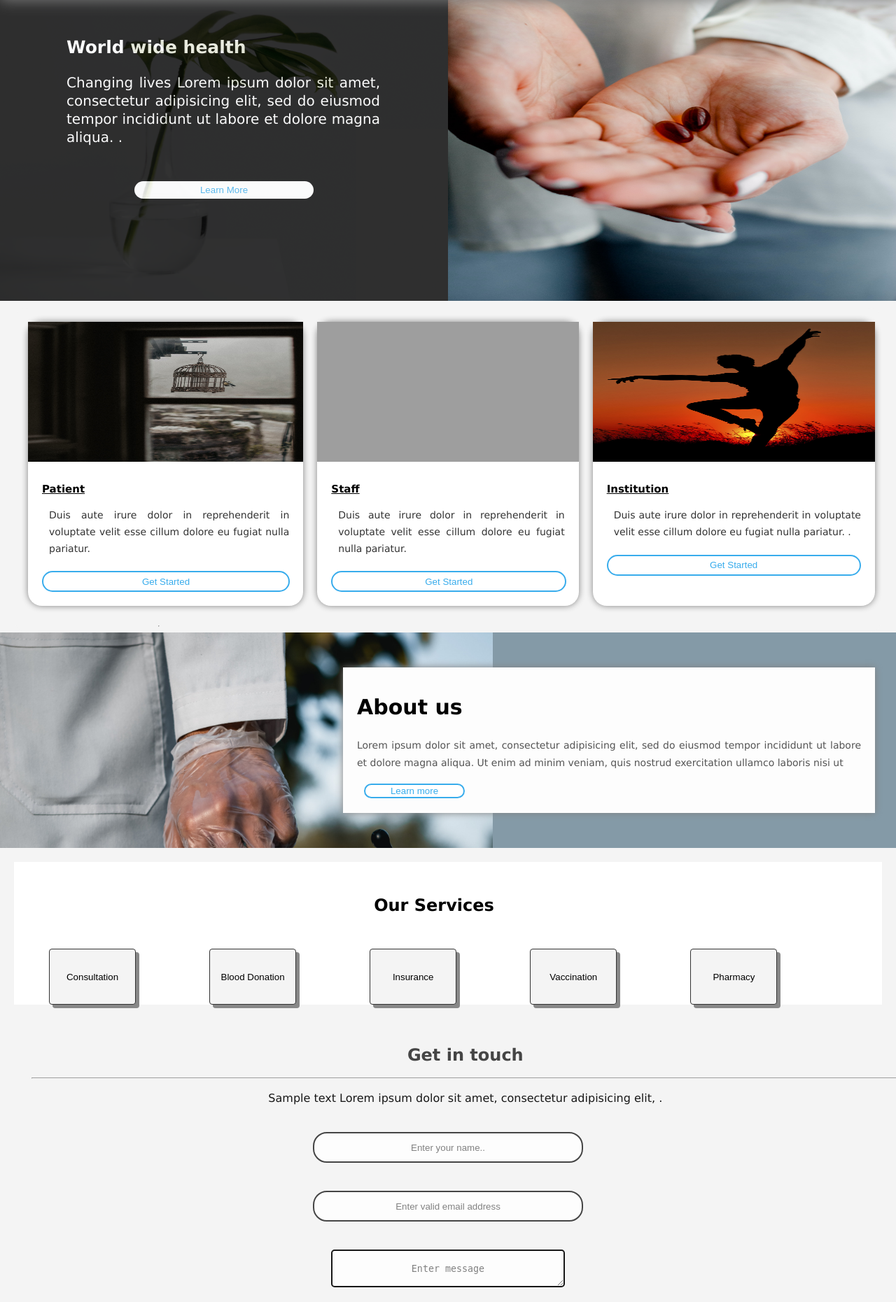
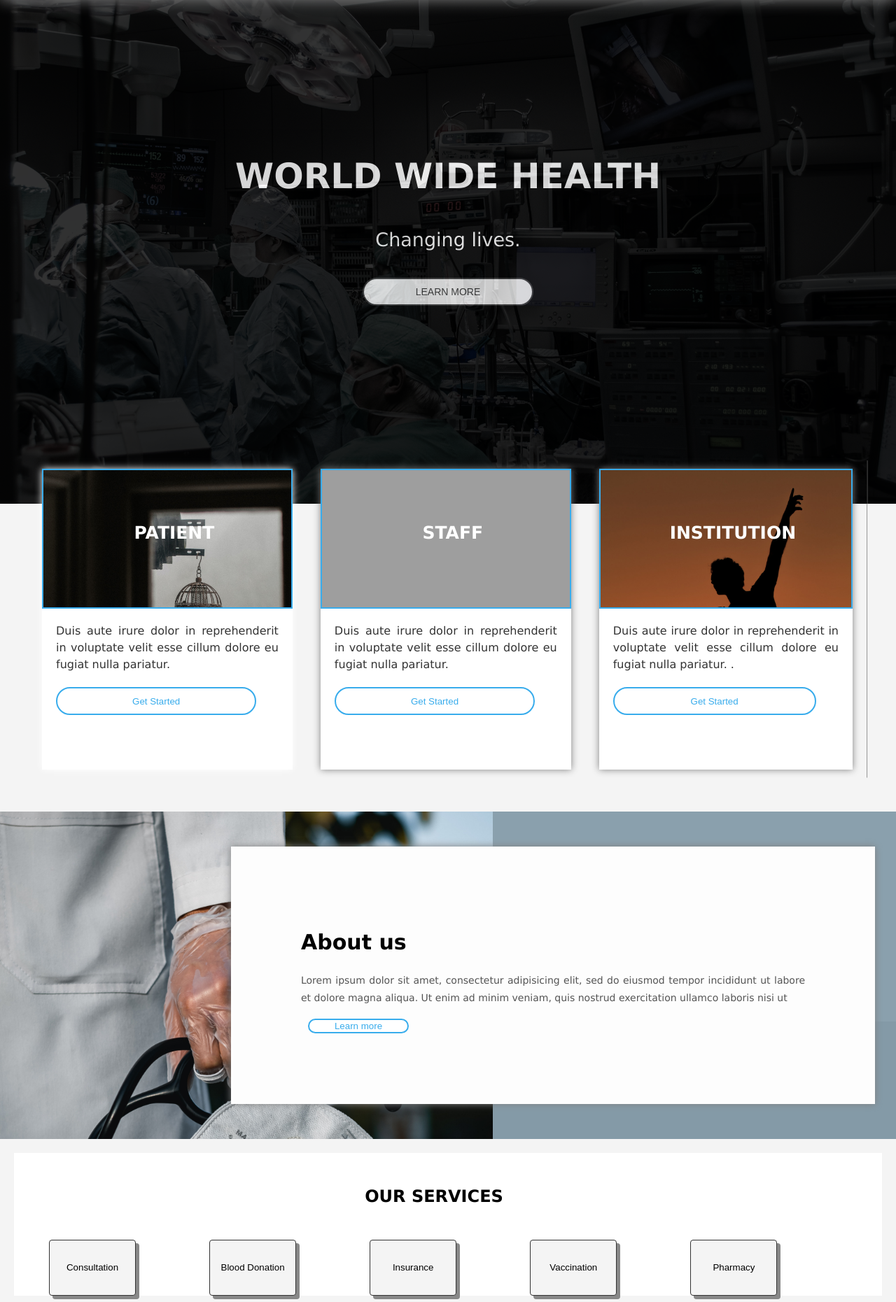
Before and after one commit to cleo-cyber/Worl-wide-health, a PHP site: page / in a window 1280 px wide. Shown: the part 70-1931 px from the top of the page at 70% size. Run offline with PHP 8.4, Linux system fonts and the light colour scheme; grey boxes are pictures that could not be loaded.

Commit message:
Changed the hero-section display and the images pro section and added styling

```diff
--- a/index.html
+++ b/index.html
@@ -25,45 +25,54 @@
 		<div class="outer_div">
 			<div class="note">
 				<h3>World wide health</h3>
-				<p>Changing lives Lorem ipsum dolor sit amet, consectetur adipisicing elit, sed do eiusmod
-				tempor incididunt ut labore et dolore magna aliqua. .</p>
+				<p>Changing lives.</p>
 				<a href="#"><button>Learn More</button></a>
 			</div>
 		</div>
 
 
-		<div class="pic">
+		<!-- <div class="pic">
 			<img src="background1.jpg" height="500px">
-		</div>
+		</div> -->
 	</section>
 
 	<section id="imagespro">
+
 		<div class="im1">
-			<img src="beth.jpg" height="200px">
+			<!-- <img src="beth.jpg" height="200px"> -->
+			<div class="bgcontainer1">
 			<h2>Patient</h2>
+		</div>
 			<p>
 			Duis aute irure dolor in reprehenderit in voluptate velit esse
 			cillum dolore eu fugiat nulla pariatur.
 			</p>
 			<a href="#"><button>Get Started</button></a>
 		</div>
+
 		<div class="im2">
-			<img src="arnold.jpg" height="200px">
+			<div class="bgcontainer2">
+			<!-- <img src="arnold.jpg" height="200px"> -->
 			<h2>Staff</h2>
+		</div>
 			<p>
 			Duis aute irure dolor in reprehenderit in 	voluptate velit esse
 			cillum dolore eu fugiat nulla pariatur.
 			</p>
 			<a href="#"><button>Get Started</button></a>
 		</div>
+
 		<div class="im3">
-			<img src="dance.jpg" height="200px">
+			<div class="bgcontainer3">
+			<!-- <img src="dance.jpg" height="200px"> -->
 			<h2>Institution</h2>
+		</div>
 			<p>Duis aute irure dolor in reprehenderit in 	voluptate velit esse
 			cillum dolore eu fugiat nulla pariatur.
 			.</p>
 			<a href="#"><button>Get Started</button></a>
 		</div>
+
 		<hr style="color: #38ACEC;">
 	</section>
 
@@ -81,10 +90,8 @@
 			</div>
 	</div>
 	</div>
-	<!-- <div id="serv">
-	<h2>Our Services</h2>
-	</div>
- -->	<section id="services">
+
+	<section id="services">
  	<div id="serv">
 	<h2>Our Services</h2>
 	</div>
--- a/login.html
+++ b/login.html
@@ -22,7 +22,7 @@ conn
 			<a href="#">Contact Us</a>
 		</div>
 	</header>
-	<form class="values" action="wwh.php" method="POST">
+	<form class="values" action="login.php" method="POST">
 		<h2>Login</h2>
 		<input type="text" name="Username" placeholder="USERNAME" required>
 		<!-- <br> -->
--- a/wwh.php
+++ b/login.php
@@ -2,15 +2,15 @@
 $host= $_POST["localhost"];
 $dbUsername=$_POST["root"];
 $dbPassword=$_POST[""];
-$dbName= $_POST["registry"];
+$dbName= $_POST["userregistration"];
 
 if(!empty($dbUsername) && !empty($dbPassword)){
 $host="localhost";
 $dbUsername="root";
 $dbPassword="";
-$dbName="registry";
+$dbName="userregistration";
 $conn = new mysql_connect($host,$dbUsername,$dbPassword,$dbName);
-
+echo "Welcome";
 }
 else{
 	echo "All fields are required";
--- a/services.css
+++ b/services.css
@@ -6,10 +6,7 @@ body{
 	font-size: 16px;
 	line-height: 1.5em;
 }
-header{
-	height: 50px;
-	background: #38acec;
-	margin-bottom: 0px;
+
 }
 #Hero_section{
 	background: url("abt3.jpg") no-repeat;
--- a/styles.css
+++ b/styles.css
@@ -4,7 +4,9 @@ a{
 	transition: ease 0.3s;
 
 }
-
+html{
+	scroll-behavior: smooth;
+}
 header a:hover{
 	border-bottom: 1px solid #fff;
 	transition: ease 0.3s;
@@ -40,7 +42,7 @@ header{
 	z-index: 2;
 	box-shadow: 0px 0px 20px grey;
 	margin: 0 auto;
-
+	animation: nav-load 300ms;
 }
 
 header .logo{
@@ -102,14 +104,14 @@ header .Sign button:hover{
 #Welcome{
 
 	display: grid;
-	grid-template-columns: 1fr 1fr;
-	height: auto;
-	background:url("sarah.jpg");
-	background-size: contain;
+	/*grid-template-columns: 1fr 1fr;*/
+	height: 790px;
+	background:url("rename.jpg");
+	background-size: cover;
 	background-repeat: no-repeat;
 	background-color: #f4f4f4;
 	color: white;
-	grid-gap:0 ;
+	/*grid-gap:0 ;*/
 	text-align: justify;
 
 }
@@ -127,204 +129,91 @@ header .Sign button:hover{
 	align-items: center;*/
 }
 
-#Welcome .pic img{
+/*#Welcome .pic img{
 	display: flex;
 	flex-direction: row;
 	height: 500px;
 	width: 100%;
+}*/
+
+#Welcome .note{
+margin-top: 300px;
+text-align: center;
+
+}
+#Welcome .note button{
+	transition:all .2s ease-in-out ;
+	margin-top: 10px;
+	height: 40px;
+	width: 19%;
+	border: 2px solid #333;
+	border-radius: 20px;
+	color: #333;
+	font-size: 14px;
+	text-transform: uppercase;
+	/*box-shadow: 2px 2px #333;*/
+	animation: ;
+
 }
 
-#Welcome .note{
-
-	align-content: center;
-	text-align: center;
-	position: relative;
-	top: 100px;
-	/*display: grid;
-	grid-template-rows: 100px;
-	grid-auto-rows: 40%;
-	position: relative;
-	top: 100px;*/
-}
-#Welcome .note button{
-	border: 0;
-	width: 40%;
-	background:white;
-	color: #38ACEC;
-	border-color:#38ACEC;
-	border-radius: 20px;
-	padding: 5px;
-	margin-left: 0px;
-	outline: none;
-	/*text-align: center;*/
-	transition: 0.25s;
-	cursor: pointer;
-	height: 20%;
-	margin-top: 30px;
-	/*text-align: justify;*/
-}
 #Welcome .note button:hover{
-	width: 39%;
-	background: #2ecc71;
+	transform: scale(1.1);
 }
 #Welcome .note button a{
-	text-align: center;
-	padding: 5px;
-	border-color: #38acec;
+	font-size: 20px;
 }
 #Welcome .note h3, #Welcome .note p{
 
-	text-align: justify;
-	width: 100%;
-	margin-left: 95px;
-	display: grid;
-	grid-auto-columns: 70%;
-	/*grid-template-columns: 1fr;*/
-	/*color: #333;*/
+	/*margin-left: 5%;*/
+	/*width: 50%;*/
+	padding: 0;
+	align-content: center;
+
+	/*margin-top: 20%;*/
 
 }
 
 #Welcome .note h3{
-	/*font-weight: 500;*/
-	font-size: 25px;
 	padding: ;
-	line-height: 1.0em;
-	text-align: justify;
+	line-height: 0.9em;
+	/*text-align: justify;*/
+	text-transform: uppercase;
+	font-size: 50px;
+	width: 100%;
+	animation: note-load 400ms;
 
 }
 
 #Welcome .note p{
+	/*margin-top: 20px;*/
 	font-weight: 500;
-	font-size: 20px;
+	font-size: 27px;
 	line-height: 1.3em;
 	color: white;
 
 }
-#Welcome .pic{
-	margin-right: 0px;
-	/*margin-left: 20px;*/
-}
-#About{
-	margin: 20px;
-	display: grid;
-	grid-template-columns: 1fr 1fr 1fr;
-	grid-gap: 10px;
-	grid-auto-columns: 30%;
-	/*margin-right: 20px;*/
-	/*margin-left: 20px;*/
-	margin-bottom: 3px;
-	background: #f4f4f4;
-	border: none;
-	/*border-radius: 20px;*/
-	/*color: #f4f4f/*4*/;*/
+
+#imagespro{
+display: flex;
+flex-direction: row;
+margin-top: -70px;
+margin-left: 40px;
+margin-right: 40px;
+justify-content: space-around;
+align-items: justify;
+margin-bottom: 40px;
 
 }
-
-#About .image1 img{
-	margin-right: 30px;
-	margin: 20px;
-	width: 100%;
-	height: 300px;
-}
-#About .what{
-	font-size: 20px;
-	font-weight: 500;
+#imagespro button{
+	height: 40px;
 	width: 80%;
-	border: none;
+	margin-right: 20px;
+	margin-left: 20px;
+	align-content: center;
+	border: 2px solid #38acec;
+	color: #38acec;
+	background-color: #fff;
 	border-radius: 20px;
-	background: #f4f4f4;
-	/*color: #f4f4f4;*/
-	transition: 0.25s;
-	height: auto;
-	text-align: center;
-
-}
-#About .what:hover{
-	/*width: 90%;*/
-	transition: 0.25s;
-	margin: 5px;
-}
-
-#About .about{
-	height: auto;
-	display: flex;
-	flex-direction: column;
-	font-size: 20px;
-	font-weight: 500;
-	width: 100%;
-	height: 100%;
-	border: 1px solid lightgray;
-	border-radius: 20px;
-	background: #f4f4f4;
-	/*color: #f4f4f4;*/
-	transition: 0.25s;
-	text-align: center;
-}
-#About .about:hover{
-	transition: 0.25s;
-	margin-left: 3px;
-}
-
-#About .about button{
-	transition: 0.25s;
-	border: none;
-	width: 140px;
-	height: 30px;
-	background: #38ACEC;
-	border-radius: 20px;
-	color: white;
-
-}
-#About .what button{
-	transition: 0.25s;
-	border: none;
-	width: 140px;
-	height: 30px;
-	background: #38ACEC;
-	border-radius: 20px;
-	color: white;
-}
-#About .what a{
-	text-decoration: none;
-	align-content: center;
-	text-align: center;
-
-}
-#About .what a button:hover{
-	background:#2ecc71 ;
-	transition: 0.25s;
-}
-#About .about a button:hover{
-	transition: 0.25s;
-	background:#2ecc71 ;
-}
-
-#About  h2{
-	color: #659DBD;
-	font-size: 25px;
-	text-align: center;
-
-}
-#About p{
-	color: #333;
-	font-size: 16px;
-}
-
-#imagespro{
-	display: grid;
-	grid-template-columns: 1fr 1fr 1fr;
-	margin-left: 20px;
-	margin-top: 10px;
-	margin-right: 20px;
-	background: #f4f4f4;
-	border: none;
-	border-radius: 20px;
-
-	/*box-shadow: 0px 0px 10px grey;*/
-}
-#imagespro button{
-	margin-bottom: 20px;
-	color: #38acec;
 
 }
 #imagespro img{
@@ -332,66 +221,113 @@ header .Sign button:hover{
 
 }
 #imagespro  p{
+/*margin:0 auto;*/
 text-align: justify;
+width:0 auto;
+height: 0 auto;
+margin-top: 20px;
+margin-bottom: 20px;
 color: #333;
-	font-weight: 500;
-	padding-left: 10px;
-	/*padding-right: 10px;*/
-	line-height: 1.7em;
-	font-size: 14px;
+font-size: 16px;
 margin-left: 20px;
 margin-right: 20px;
-	margin-bottom: 20px;
 }
 
 #imagespro h2{
+margin-bottom: 20px;
 margin-left: 20px;
-	margin-top: 20px;
-	font-size: 15px;
+text-decoration: underline;
 font-weight: 900;
-	/*margin-bottom: 0px;*/
-	text-decoration: underline;
+font-size: 16px;
+color: #000;
+
 }
 
-#imagespro .im1:hover{
-	/*width: 90%;*/
-	/*margin-top: 10px;*/
-	transition: 0.25;
+#imagespro .im1 .bgcontainer1{
+	box-sizing: border-box;
+	background: url("beth.jpg");
+	margin-top: 0px;
+	height: 200px;
+	background-size: cover;
+	position: relative;
+	top: 0;
+	color: #fff;
+	border: 2px solid #38acec;
+
 }
-#imagespro .im2:hover{
-	/*margin-top: 10px;*/
-	transition: 0.25;
+
+#imagespro .im1{
+	background-color: #fff;
+	z-index: 1;
+	margin: 20px;
+	box-shadow: 0px 0px 10px white;
+	height: 430px;
+
+
 }
-#imagespro .im3:hover{
-	/*margin-top: 10px;*/
-	transition: 0.25;
+#imagespro .im1 h2{
+	color: #fff;
+	margin-top: 0px;
+	text-align: center;
+	position: relative;
+	top: 40%;
+	text-transform: uppercase;
+	text-decoration: none;
+	font-size: 25px;
 }
-#imagespro .im1{
-	border-radius: 20px;
-	box-shadow: 0px 0px 10px grey;
-	background: white;
-	margin-left: 20px;
-	margin-top: 20px;
-	margin-bottom: 20px;
-	/*margin-right: 10px;*/
-	height: auto;
+#imagespro .im2 h2{
+	color: #fff;
+	margin-top: 0px;
+	text-align: center;
+	position: relative;
+	top: 40%;
+	text-transform: uppercase;
+	text-decoration: none;
+	font-size: 25px;
+}
+#imagespro .im2 .bgcontainer2{
+	box-sizing: border-box;
+	background: url("arnold.jpg");
+	margin-top: 0px;
+	height: 200px;
+	background-size: cover;
+	position: relative;
+	top: 0;
+	color: #fff;
+	border: 2px solid #38acec;
 }
 #imagespro .im2{
-	border-radius: 20px;
+background-color: #fff;
+	z-index: 1;
+	margin: 20px;
 	box-shadow: 0px 0px 10px grey;
-	background: white;
-	margin: 20px;
-	height: auto;
 }
 #imagespro .im3{
-	border-radius: 20px;
-	box-shadow: 0px 0px 10px grey;
-	background: white;
-	margin-top: 20px;
-	margin-bottom: 20px;
-	margin-right: 10px;
-	height: auto;
-	/*font-size: 10px;*/
+background-color: #fff;
+	z-index: 1;
+	margin: 20px;
+	box-shadow:0px 0px 10px grey;
+}
+#imagespro .im3 h2{
+	color: #fff;
+	margin-top: 0px;
+	text-align: center;
+	position: relative;
+	top: 40%;
+	text-transform: uppercase;
+	text-decoration: none;
+	font-size: 25px;
+}
+#imagespro .im3 .bgcontainer3{
+	box-sizing: border-box;
+	background: url("dance.jpg");
+	margin-top: 0px;
+	height: 200px;
+	background-size: cover;
+	position: relative;
+	top: 0;
+	color: #fff;
+	border: 2px solid #38acec;
 }
 #imagespro .im3:hover{
 	background:#FAFAFA;
@@ -403,13 +339,13 @@ header .Sign button:hover{
 #imagespro .im2:hover{
 	background: #FAFAFA;
 }
-/*#imagespro .im1 h2{
-	background: url("beth.jpg");
-	height: 100px;
-	background-size: cover;
-	text-align: center;
-	margin-top: 30px;
-}*/
+#imagespro button:hover{
+	transition: 0.25s;
+	transform: scale(0.9);
+	color: #fff;
+	background-color: #38acec;
+}
+
 #Contact{
 	opacity: 0.9;
 	display: grid;
@@ -421,8 +357,7 @@ header .Sign button:hover{
 	font-size: 16px;
 	color: #333;
 	font-weight: 500;
-	margin: 0;
-
+	margin-top: 20px;
 }
 
 #Contact .Intouch{
@@ -480,63 +415,10 @@ header .Sign button:hover{
 	color: #000;
 }
 
-
-
-#imagespro button{
-	transition: 0.25s;
-	border: 2px solid #38ACEC;
-	width: 90%;
-	height: 30px;
-	background: #fff;
-	border-radius: 20px;
-	color: #38acec;
-	margin-top: 0px;
-	align-content: center;
-	margin-left: 20px;
-	text-align: center;
-}
-#imagespro button a{
-	text-align: center;
-	padding: 5px;
-	color: #38ACEC;
-}
-#imagespro button:hover{
-	transition: 0.25s;
-	background:#38ACEC;
-	color: white;
-}
-#imagespro button a:hover{
-	color: white;
-}
-/*#about_us{
-	display: grid;
-	grid-template-columns: repeat(5, 1fr);
-}
-#about_us .docs{
-grid-column: 2/-1;
-
-}
-
-#about_us .content{
-	grid-column: 2/-1;
-	grid-row: 1/-1;
-	align-self: center;
-	margin: 20px;
-	background: #fff;
-	border-radius: 20px;
-}
-#about_us .content h2{
-	color: #333;
-	font-size: 25px;
-}
-.docs, .content{
-	grid-row: 1/2;
-}
-*/
 .container{
 
 	background: url("doctor.jpg") no-repeat;
-
+	/*height: 300px;*/
 	background-size: 55%;
 	background-color: #fdfdfd;
 	overflow: hidden;
@@ -548,12 +430,15 @@ grid-column: 2/-1;
 
 
 }
-
+#Us{
+	height: 300px;
+	background: #fff;
+}
 .innercont{
 	width: 60%;
 	float: right;
 	background-color: #fdfdfd;
-	padding: 20px;
+	padding: 100px;
 	box-shadow: 0 0 10px grey;
 	/*border-radius: 20px;*/
 }
@@ -570,6 +455,7 @@ grid-column: 2/-1;
 	line-height: 25px;
 	text-align: justify;
 	margin-bottom: 15px;
+
 }
 .skills{
 	margin-top: 0px;
@@ -670,6 +556,7 @@ footer li a:hover{
 	text-align: center;
 	font-weight: 900;
 	align-content: justify;
+	text-transform: uppercase;
 }
 
 #services button{
@@ -686,6 +573,7 @@ footer li a:hover{
 	margin-right: 50px;
 	/*padding: 0,50px ,0,50px;*/
 	margin-top: 30px;
+	padding: px;
 
 }
 
@@ -702,8 +590,23 @@ footer li a:hover{
 	background: #228999;
 	color: #fff;
 }
-
-
+/*
+@keyframes nav-load{
+	0%{
+		transform: translateY(-100%);
+	}
+	100%{
+		transform: translateY(100%);
+	}*/
+}
+@keyframes note-load{
+	0%{
+		transform: translateX(-100%);
+	}
+	100%{
+		transform: translateX(0);
+	}
+}
 @media screen and (max-width: 760px){
 	body{
 		display: flex;
```
Also changed, not shown: registration.css (added, +22 -0 lines), registration.html (added, +35 -0 lines), registration.php (added, +15 -0 lines), rename.jpg (added). Lines whose indentation alone changed are shown as unchanged.
